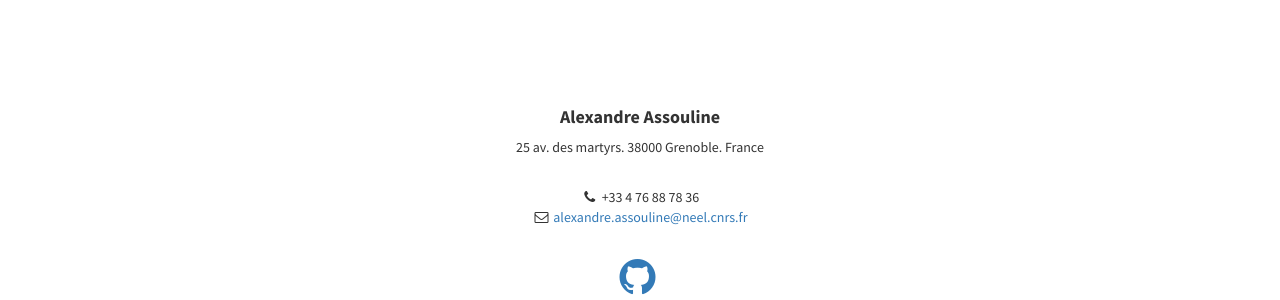
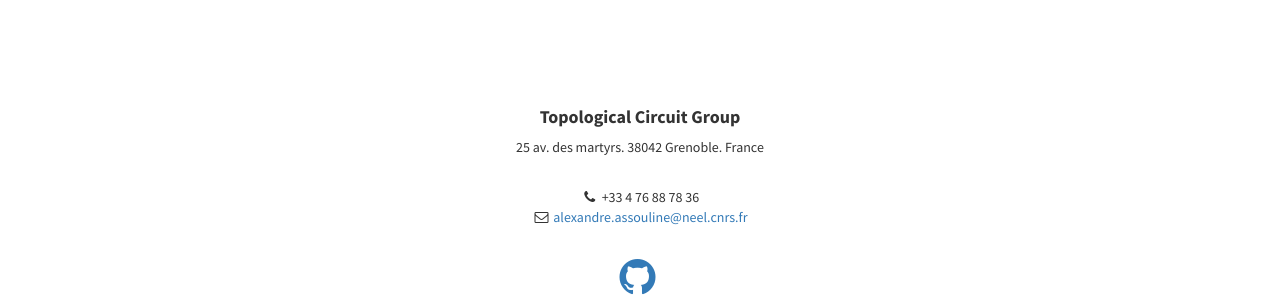
Before and after one commit to aassouline/topo-circuits.github.io, a Jekyll site: the page built from index.html, in a window 1280 px wide and 900 px high, scrolled down 2947 px. Shown: the part 430-730 px from the top of the window. Built offline with Jekyll 4.4.1, drawn with Linux system fonts in a browser that asks for light colours.

Commit message:
Update _config.yml

```diff
--- a/_config.yml
+++ b/_config.yml
@@ -7,13 +7,13 @@ baseurl: "/topo-circuits.github.io"
 url: "https://aassouline.github.io" # the base hostname & protocol for your site
 
 # User setting
-owner: Alexandre Assouline
+owner: Topological Circuit Group
 email: alexandre.assouline@neel.cnrs.fr
 facebook_username:
 twitter_username:
 github_username: aassouline
 address:
-  - line: 25 av. des martyrs. 38000 Grenoble. France
+  - line: 25 av. des martyrs. 38042 Grenoble. France
   - line:
   # Feel free to add more lines here
 telephone: +33 4 76 88 78 36
```
